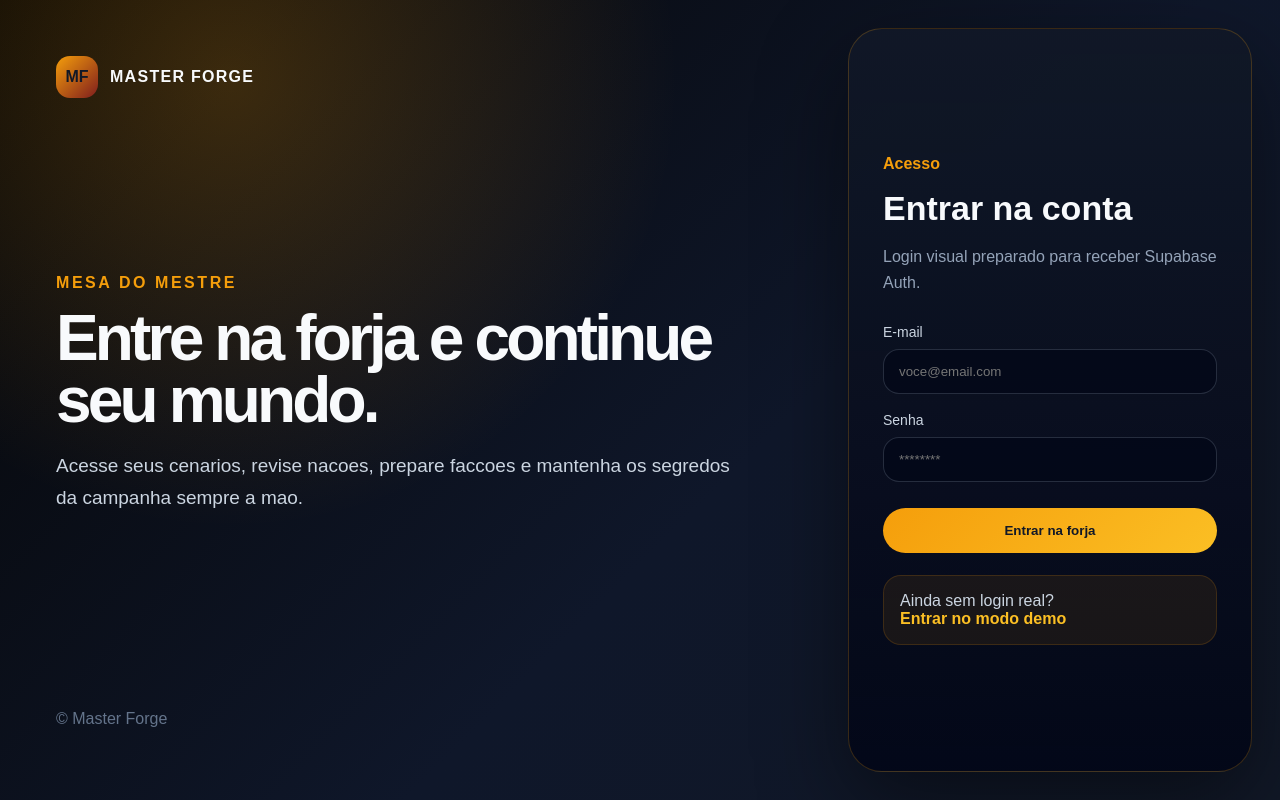
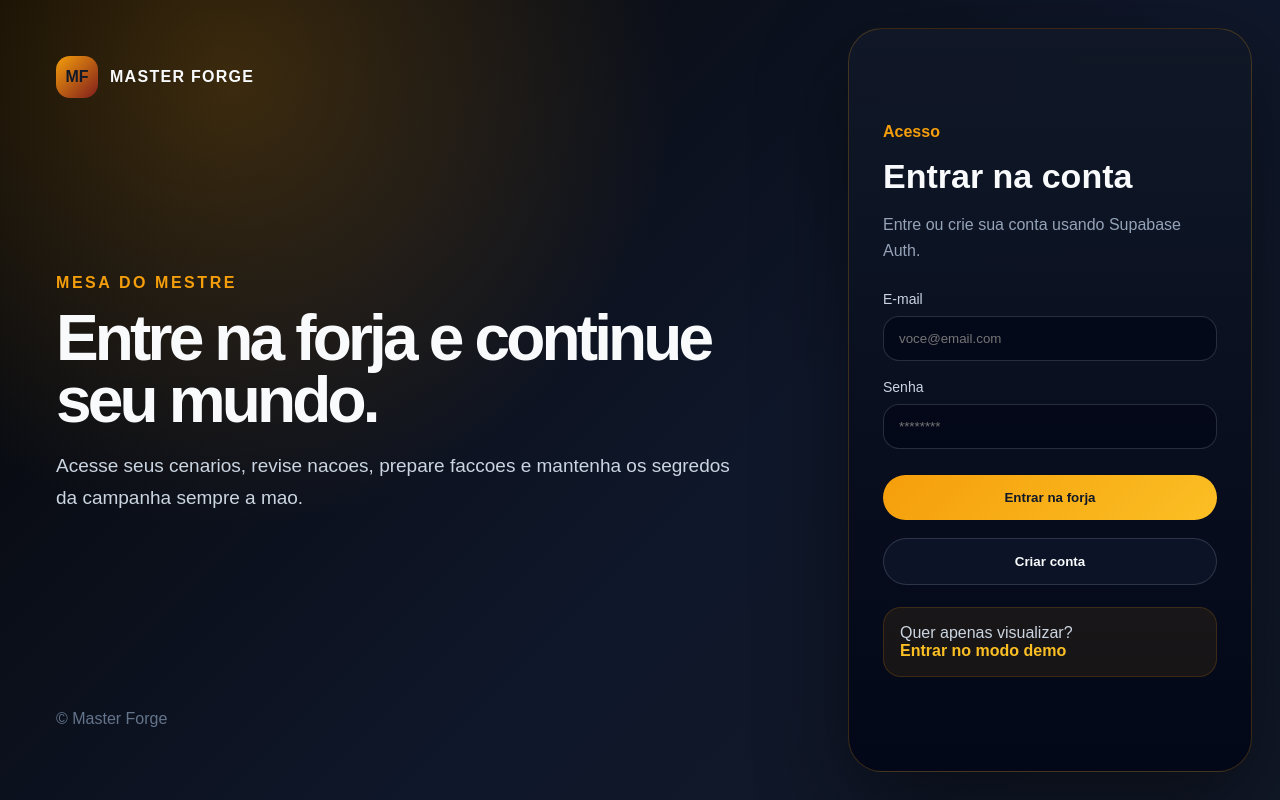
Before and after one commit to blackstone-lib/masterforge, a Next.js app: page /login in a window 1280 px wide. Built offline with nearby package versions, Linux system fonts and the light colour scheme; no server answers.

Commit message:
Connect login page to Supabase form

```diff
--- a/src/app/login/page.tsx
+++ b/src/app/login/page.tsx
@@ -1,4 +1,5 @@
 import Link from "next/link";
+import { LoginForm } from "./login-form";
 
 export default function LoginPage() {
   return (
@@ -22,23 +23,13 @@ export default function LoginPage() {
         <div>
           <p style={{ color: "#f59e0b", fontWeight: 800, marginTop: 0 }}>Acesso</p>
           <h2 style={{ fontSize: "34px", margin: "0 0 10px" }}>Entrar na conta</h2>
-          <p style={{ color: "#94a3b8", lineHeight: 1.6, marginBottom: "28px" }}>Login visual preparado para receber Supabase Auth.</p>
+          <p style={{ color: "#94a3b8", lineHeight: 1.6, marginBottom: "28px" }}>Entre ou crie sua conta usando Supabase Auth.</p>
         </div>
 
-        <form style={{ display: "grid", gap: "18px" }}>
-          <label>
-            <span style={{ display: "block", color: "#cbd5e1", marginBottom: "9px", fontSize: "14px" }}>E-mail</span>
-            <input type="email" placeholder="voce@email.com" style={{ width: "100%", boxSizing: "border-box", padding: "14px 15px", borderRadius: "16px", border: "1px solid rgba(148,163,184,0.24)", background: "rgba(2,6,23,0.68)", color: "#f8fafc", outline: "none" }} />
-          </label>
-          <label>
-            <span style={{ display: "block", color: "#cbd5e1", marginBottom: "9px", fontSize: "14px" }}>Senha</span>
-            <input type="password" placeholder="********" style={{ width: "100%", boxSizing: "border-box", padding: "14px 15px", borderRadius: "16px", border: "1px solid rgba(148,163,184,0.24)", background: "rgba(2,6,23,0.68)", color: "#f8fafc", outline: "none" }} />
-          </label>
-          <button type="button" style={{ marginTop: "8px", background: "linear-gradient(135deg, #f59e0b, #fbbf24)", color: "#111827", border: 0, padding: "15px", borderRadius: "999px", fontWeight: 900, cursor: "pointer" }}>Entrar na forja</button>
-        </form>
+        <LoginForm />
 
         <div style={{ marginTop: "22px", padding: "16px", borderRadius: "18px", background: "rgba(245,158,11,0.08)", border: "1px solid rgba(245,158,11,0.16)" }}>
-          <p style={{ color: "#cbd5e1", margin: 0 }}>Ainda sem login real?</p>
+          <p style={{ color: "#cbd5e1", margin: 0 }}>Quer apenas visualizar?</p>
           <Link href="/dashboard" style={{ color: "#fbbf24", fontWeight: 800, textDecoration: "none" }}>Entrar no modo demo</Link>
         </div>
       </aside>
```
